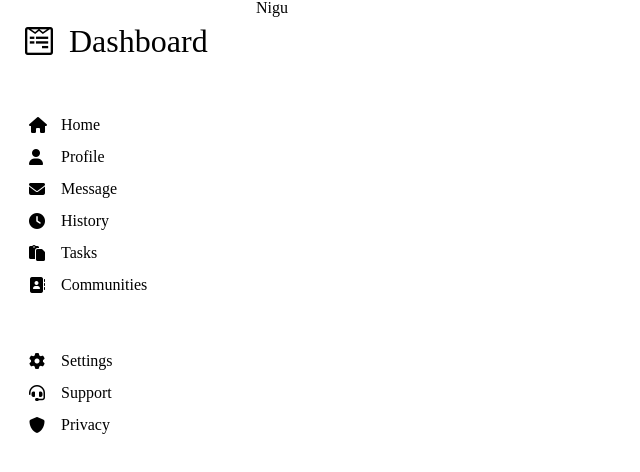
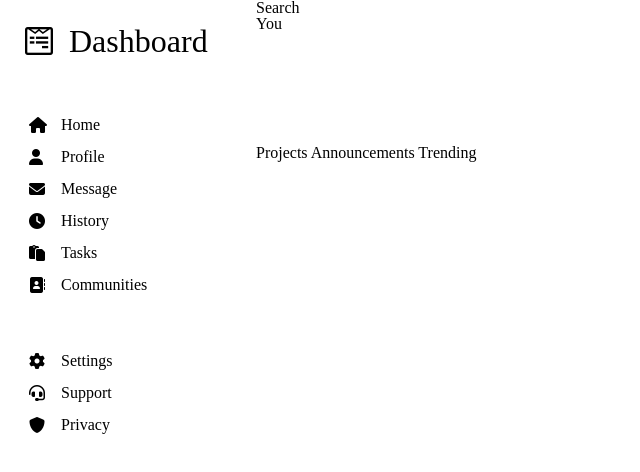
Before and after one commit to OpTudor/admin_dashboard, a plain HTML site: page index.html in a window 1280 px wide. Shown: the whole page, without its empty margins (0-640 px from the left). Drawn offline with Linux system fonts and the light colour scheme.

Commit message:
Basic html for header

```diff
--- a/index.html
+++ b/index.html
@@ -58,7 +58,16 @@
           </div>
         </div>
       </div>
-      <div class="main-page">Nigu</div>
+      <div class="main-page">
+        <div class="header">
+          <div class="first-header">
+            <div class="search">Search</div>
+            <div class="account">You</div>
+          </div>
+          <div class="second-header"></div>
+        </div>
+        <div class="main-stuff">Projects Announcements Trending</div>
+      </div>
     </div>
   </body>
 </html>
--- a/style.css
+++ b/style.css
@@ -40,3 +40,12 @@ body {
   display: flex;
   gap: 1rem;
 }
+
+.main-page {
+  display: flex;
+  flex-direction: column;
+}
+
+.header {
+  height: 17%;
+}
```
